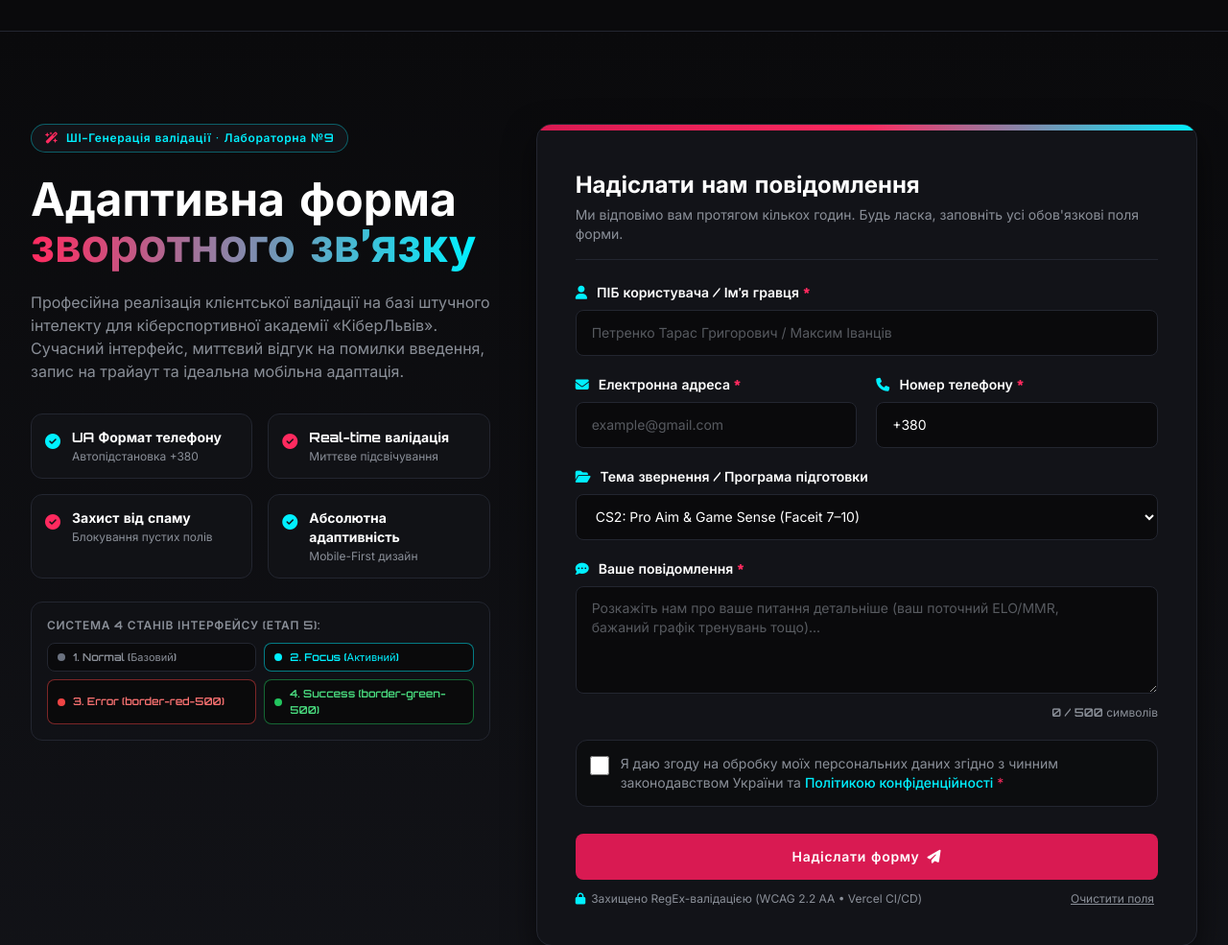
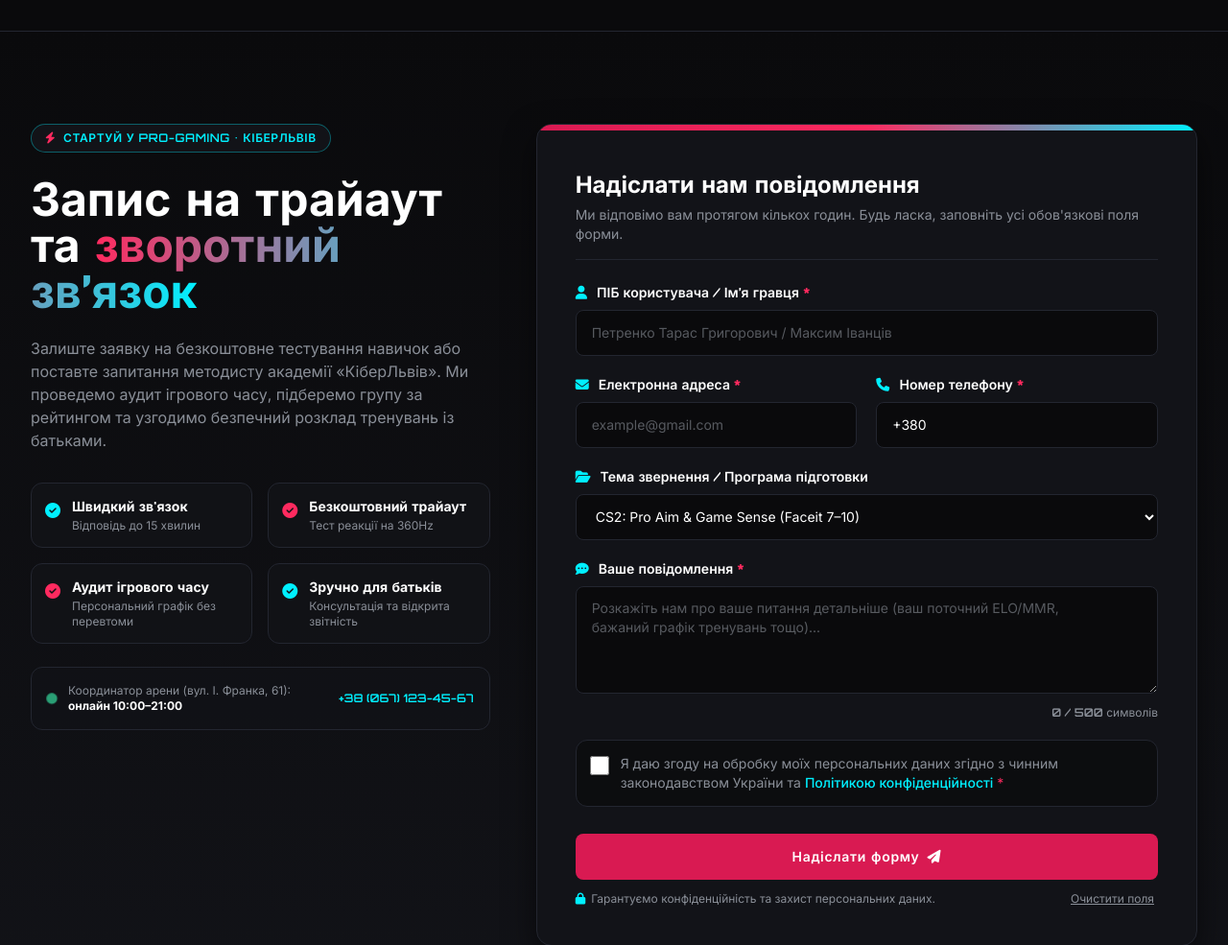
Before and after one commit to maksymivantsivpp2025/cyberlviv-academy, a plain HTML site: page index.html in a window 1280 px wide. Shown: the part 6720-7705 px from the top of the page at 96% size. Drawn offline with nearby package versions, Linux system fonts and the light colour scheme; no server answers.

Commit message:
style: оновлено тексти секції зворотного зв'язку під бізнес-стиль КіберЛьвів

```diff
--- a/index.html
+++ b/index.html
@@ -832,79 +832,63 @@
       <div class="max-w-7xl mx-auto px-4 sm:px-6 lg:px-8">
         <div class="grid grid-cols-1 lg:grid-cols-12 gap-10 lg:gap-12 items-start">
 
-          <!-- Ліва колонка (5 колонок на lg): Опис секції, 4 переваги за зразком ЛР №9 та індикатор 4 UI-станів -->
+          <!-- Ліва колонка (5 колонок на lg): Опис секції та переваги запису в академію «КіберЛьвів» -->
           <div class="lg:col-span-5 space-y-6 lg:sticky lg:top-28">
-            <div class="inline-flex items-center gap-2 px-3.5 py-1.5 rounded-full bg-cyber-surface border border-cyber-border-cyan text-xs font-display font-semibold tracking-wider text-cyber-cyan">
-              <i class="fas fa-wand-magic-sparkles text-cyber-neon" aria-hidden="true"></i>
-              <span>ШІ-Генерація валідації • Лабораторна №9</span>
+            <div class="inline-flex items-center gap-2 px-3.5 py-1.5 rounded-full bg-cyber-surface border border-cyber-border-cyan text-xs font-display font-semibold tracking-wider text-cyber-cyan uppercase">
+              <i class="fas fa-bolt text-cyber-neon" aria-hidden="true"></i>
+              <span>Стартуй у Pro-Gaming • КіберЛьвів</span>
             </div>
 
             <h2 id="cta-title" class="text-3xl sm:text-4xl lg:text-5xl font-display font-extrabold text-white leading-tight">
-              Адаптивна форма <span class="text-transparent bg-clip-text bg-gradient-to-r from-cyber-neon to-cyber-cyan">зворотного зв’язку</span>
+              Запис на трайаут та <span class="text-transparent bg-clip-text bg-gradient-to-r from-cyber-neon to-cyber-cyan">зворотний зв’язок</span>
             </h2>
 
             <p class="text-sm sm:text-base text-cyber-muted leading-relaxed">
-              Професійна реалізація клієнтської валідації на базі штучного інтелекту для кіберспортивної академії «КіберЛьвів». Сучасний інтерфейс, миттєвий відгук на помилки введення, запис на трайаут та ідеальна мобільна адаптація.
+              Залиште заявку на безкоштовне тестування навичок або поставте запитання методисту академії «КіберЛьвів». Ми проведемо аудит ігрового часу, підберемо групу за рейтингом та узгодимо безпечний розклад тренувань із батьками.
             </p>
 
-            <!-- Сітка 2x2 ключових характеристик форми (за зразком прикладу ЛР №9) -->
+            <!-- Сітка 2x2 ключових переваг звернення -->
             <div class="grid grid-cols-1 sm:grid-cols-2 gap-4 pt-2">
               <div class="flex items-start gap-3 p-3.5 rounded-xl bg-cyber-surface/90 border border-cyber-border">
                 <i class="fas fa-circle-check text-cyber-cyan text-base mt-0.5 shrink-0" aria-hidden="true"></i>
                 <div>
-                  <p class="font-display font-bold text-xs sm:text-sm text-white">UA Формат телефону</p>
-                  <p class="text-xs text-cyber-muted mt-0.5">Автопідстановка +380</p>
+                  <p class="font-display font-bold text-xs sm:text-sm text-white">Швидкий зв'язок</p>
+                  <p class="text-xs text-cyber-muted mt-0.5">Відповідь до 15 хвилин</p>
                 </div>
               </div>
 
               <div class="flex items-start gap-3 p-3.5 rounded-xl bg-cyber-surface/90 border border-cyber-border">
                 <i class="fas fa-circle-check text-cyber-neon text-base mt-0.5 shrink-0" aria-hidden="true"></i>
                 <div>
-                  <p class="font-display font-bold text-xs sm:text-sm text-white">Real-time валідація</p>
-                  <p class="text-xs text-cyber-muted mt-0.5">Миттєве підсвічування</p>
+                  <p class="font-display font-bold text-xs sm:text-sm text-white">Безкоштовний трайаут</p>
+                  <p class="text-xs text-cyber-muted mt-0.5">Тест реакції на 360Hz</p>
                 </div>
               </div>
 
               <div class="flex items-start gap-3 p-3.5 rounded-xl bg-cyber-surface/90 border border-cyber-border">
                 <i class="fas fa-circle-check text-cyber-neon text-base mt-0.5 shrink-0" aria-hidden="true"></i>
                 <div>
-                  <p class="font-display font-bold text-xs sm:text-sm text-white">Захист від спаму</p>
-                  <p class="text-xs text-cyber-muted mt-0.5">Блокування пустих полів</p>
+                  <p class="font-display font-bold text-xs sm:text-sm text-white">Аудит ігрового часу</p>
+                  <p class="text-xs text-cyber-muted mt-0.5">Персональний графік без перевтоми</p>
                 </div>
               </div>
 
               <div class="flex items-start gap-3 p-3.5 rounded-xl bg-cyber-surface/90 border border-cyber-border">
                 <i class="fas fa-circle-check text-cyber-cyan text-base mt-0.5 shrink-0" aria-hidden="true"></i>
                 <div>
-                  <p class="font-display font-bold text-xs sm:text-sm text-white">Абсолютна адаптивність</p>
-                  <p class="text-xs text-cyber-muted mt-0.5">Mobile-First дизайн</p>
+                  <p class="font-display font-bold text-xs sm:text-sm text-white">Зручно для батьків</p>
+                  <p class="text-xs text-cyber-muted mt-0.5">Консультація та відкрита звітність</p>
                 </div>
               </div>
             </div>
 
-            <!-- Панель індикації 4 UI-станів форми (Normal / Focus / Error / Success) -->
-            <div class="p-4 rounded-xl bg-cyber-surface/70 border border-cyber-border space-y-2.5">
-              <p class="text-xs font-display font-semibold text-cyber-muted uppercase tracking-wider">
-                Система 4 станів інтерфейсу (Етап 5):
-              </p>
-              <div class="grid grid-cols-2 gap-2 text-[11px] font-display" aria-label="Система візуальних станів полів форми">
-                <div class="bg-cyber-bg/90 border border-cyber-border rounded-lg px-2.5 py-1.5 flex items-center gap-2 text-cyber-muted">
-                  <span class="w-2 h-2 rounded-full bg-gray-500 shrink-0" aria-hidden="true"></span>
-                  <span>1. Normal (Базовий)</span>
-                </div>
-                <div class="bg-cyber-bg/90 border border-cyber-cyan/50 rounded-lg px-2.5 py-1.5 flex items-center gap-2 text-cyber-cyan">
-                  <span class="w-2 h-2 rounded-full bg-cyber-cyan shrink-0" aria-hidden="true"></span>
-                  <span>2. Focus (Активний)</span>
-                </div>
-                <div class="bg-cyber-bg/90 border border-red-500/50 rounded-lg px-2.5 py-1.5 flex items-center gap-2 text-red-400">
-                  <span class="w-2 h-2 rounded-full bg-red-500 shrink-0" aria-hidden="true"></span>
-                  <span>3. Error (border-red-500)</span>
-                </div>
-                <div class="bg-cyber-bg/90 border border-green-500/50 rounded-lg px-2.5 py-1.5 flex items-center gap-2 text-green-400">
-                  <span class="w-2 h-2 rounded-full bg-green-500 shrink-0" aria-hidden="true"></span>
-                  <span>4. Success (border-green-500)</span>
-                </div>
+            <!-- Контактна плашка координатора буткемпу -->
+            <div class="p-4 rounded-xl bg-cyber-surface/70 border border-cyber-border flex items-center justify-between gap-4 text-xs">
+              <div class="flex items-center gap-3">
+                <span class="w-2.5 h-2.5 rounded-full bg-emerald-400 status-pulse shrink-0" aria-hidden="true"></span>
+                <span class="text-cyber-muted">Координатор арени (вул. І. Франка, 61): <strong class="text-white">онлайн 10:00–21:00</strong></span>
               </div>
+              <a href="tel:+380671234567" class="font-display font-semibold text-cyber-cyan hover:underline whitespace-nowrap">+38 (067) 123-45-67</a>
             </div>
           </div>
 
@@ -1150,7 +1134,7 @@
                     <div class="flex items-center justify-between gap-2 text-xs text-cyber-muted">
                       <span class="flex items-center gap-1.5">
                         <i class="fas fa-lock text-cyber-cyan" aria-hidden="true"></i>
-                        Захищено RegEx-валідацією (WCAG 2.2 AA • Vercel CI/CD)
+                        Гарантуємо конфіденційність та захист персональних даних.
                       </span>
                       <button
                         type="button"
```
